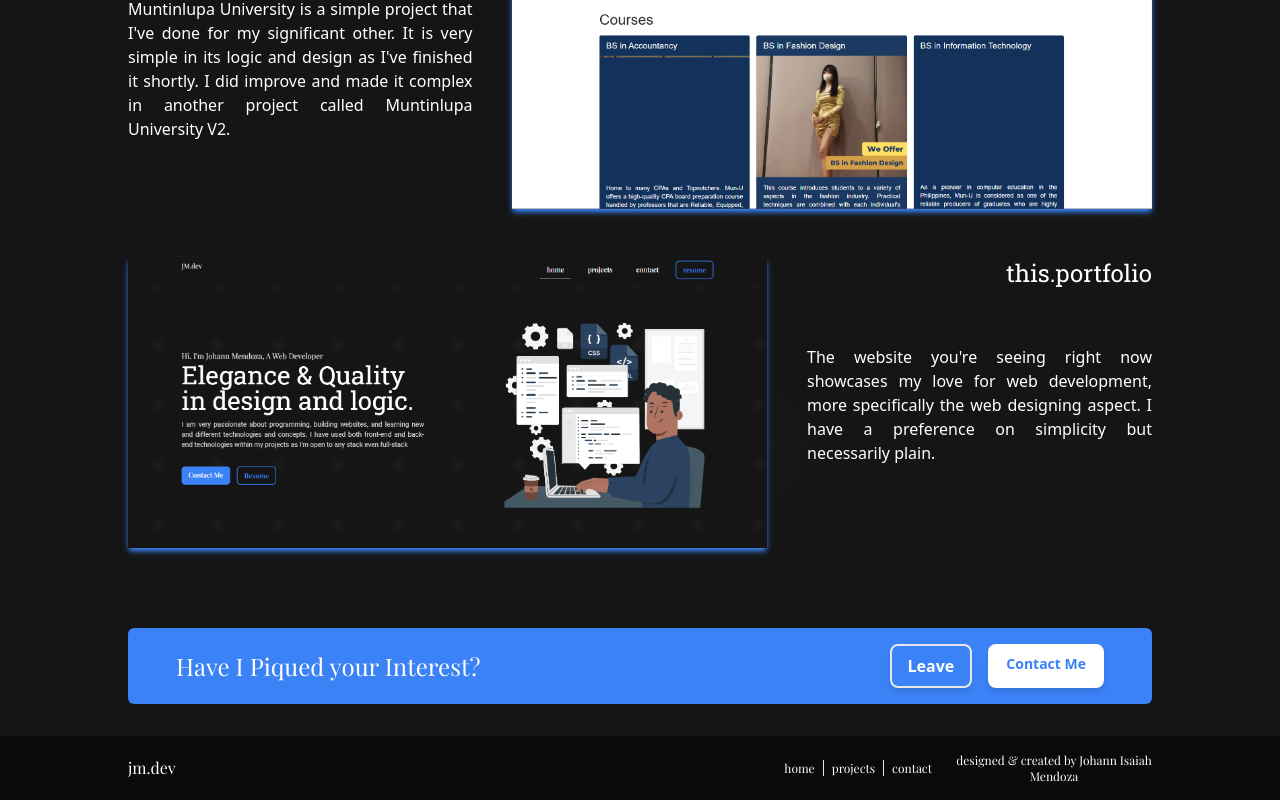
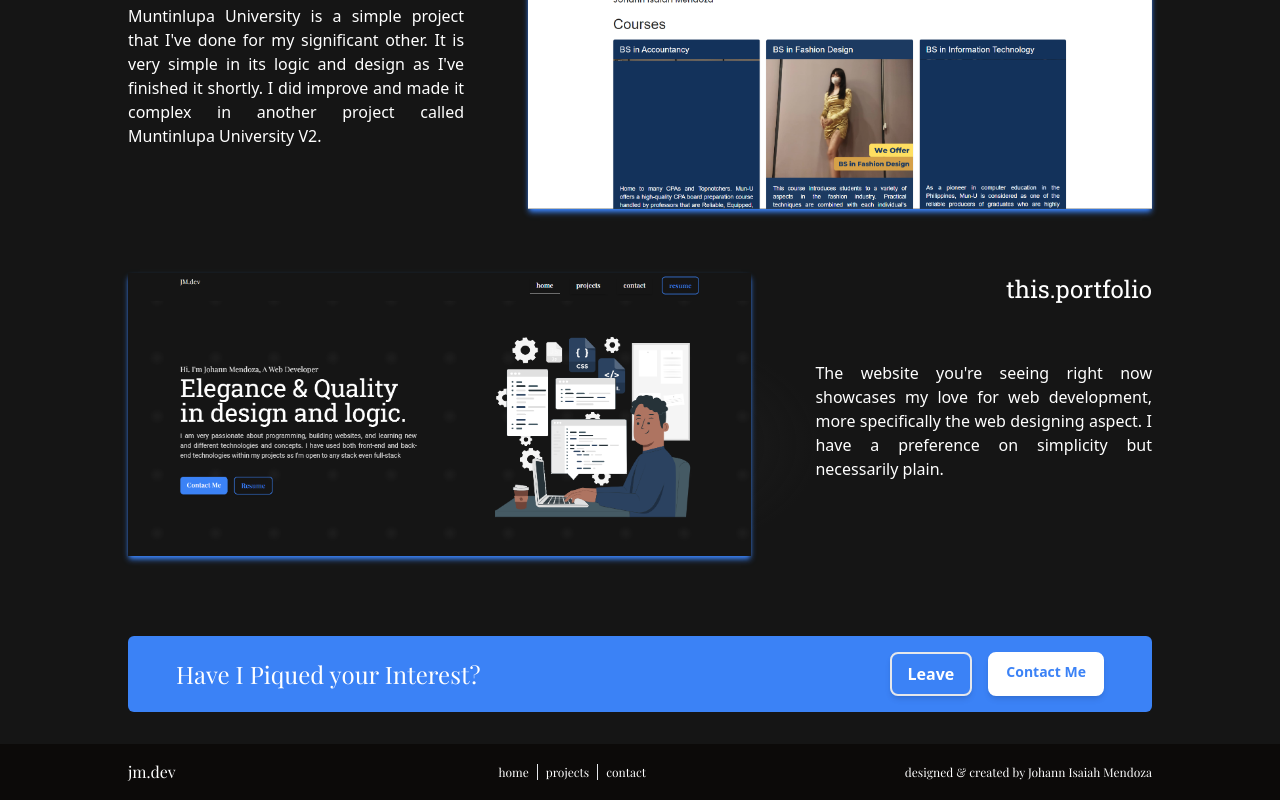
Before and after one commit to MrXInfinity/MrXInfinity.github.io, a Next.js app: page / in a window 1280 px wide. Shown: the part 3232-4032 px from the top of the page. Built offline with nearby package versions, Linux system fonts and the light colour scheme; some icons are missing.

Commit message:
css changes on footer and contact rem and some bug fixes

```diff
--- a/components/contactreminder.tsx
+++ b/components/contactreminder.tsx
@@ -5,9 +5,14 @@ import { useState } from "react";
 export const ContactReminder = () => {
   const [restrictLeave, setRestrictLeave] = useState(false);
   return (
-    <div className="flex justify-center">
+    <motion.div
+      className="flex justify-center"
+      initial={{ opacity: 0, y: 20 }}
+      whileInView={{ opacity: 1, y: 0, transition: { duration: 0.4 } }}
+      viewport={{ once: true, amount: "all" }}
+    >
       <div className="flex w-full max-w-md items-center justify-between gap-4 rounded-md bg-blue-500 p-4 sm:max-w-none sm:px-8 md:px-12">
-        <h1 className="font-playfairDisplay text-lg sm:text-2xl">
+        <h1 className="w-fit shrink font-playfairDisplay text-lg sm:text-2xl">
           Have I Piqued your Interest?
         </h1>
         <div
@@ -44,12 +49,12 @@ export const ContactReminder = () => {
               </motion.div>
             ) : (
               <motion.div
-                className="flex shrink-0"
+                className="flex"
                 whileTap={{ scale: 0.9 }}
               >
                 <Link
                   href="/contact"
-                  className="button_transition border-2 border-white bg-white px-4 py-2 text-sm text-blue-500 hover:border-blue-400"
+                  className="button_transition border-2 border-white bg-white px-4 py-2 text-center text-sm text-blue-500 hover:border-blue-400"
                 >
                   Contact Me
                 </Link>
@@ -58,6 +63,6 @@ export const ContactReminder = () => {
           </AnimatePresence>
         </div>
       </div>
-    </div>
+    </motion.div>
   );
 };
--- a/components/footer.tsx
+++ b/components/footer.tsx
@@ -3,14 +3,14 @@ import Link from "next/link";
 
 export const Footer = () => {
   return (
-    <div className="mt-6 flex flex-col items-center justify-between gap-4 bg-stone-950 p-4 sm:mt-8 md:px-32 lg:flex-row">
-      <div className="flex w-full max-w-md justify-between sm:max-w-none">
+    <div className="mt-6 flex flex-col items-center justify-between gap-4 bg-stone-950 px-8 py-4 font-playfairDisplay sm:mt-8 sm:flex-row lg:px-24 xl:px-32">
+      <div className="flex w-full max-w-md flex-auto items-center justify-between sm:max-w-none">
         <div className="flex items-center gap-4">
-          <h1 className="font-playfairDisplay">jm.dev</h1>
+          <h1>jm.dev</h1>
           <SiGithub className="h-4 w-4 text-blue-500" />
           <SiLinkedin className="h-4 w-4 text-blue-500" />
         </div>
-        <div className="flex items-center divide-x divide-solid font-playfairDisplay text-xs">
+        <div className="flex items-center divide-x divide-solid text-xs">
           <Link
             href="/"
             className="px-2"
@@ -30,10 +30,13 @@ export const Footer = () => {
             contact
           </Link>
         </div>
+        <div className=" hidden text-xs sm:block ">
+          designed & created by Johann Isaiah Mendoza
+        </div>
       </div>
-      <h1 className="text-center font-playfairDisplay text-xs">
+      <div className="flex-auto shrink-0 text-center text-xs sm:hidden">
         designed & created by Johann Isaiah Mendoza
-      </h1>
+      </div>
     </div>
   );
 };
--- a/components/projects.tsx
+++ b/components/projects.tsx
@@ -76,7 +76,7 @@ export const Projects = () => {
 
   return (
     <div className="flex justify-center">
-      <div className="flex snap-center flex-col items-center gap-6 sm:gap-10 xl:max-w-[80rem]">
+      <div className="flex w-full snap-center flex-col items-stretch gap-6 sm:gap-10 xl:max-w-[80rem]">
         <motion.div
           initial={{ opacity: 0, x: -20 }}
           whileInView={{ opacity: 1, x: 0, transition: { duration: 0.5 } }}
@@ -97,7 +97,7 @@ export const Projects = () => {
             </Link>
           </motion.div>
         </motion.div>
-        <div className="flex max-w-md flex-col gap-10 sm:max-w-none sm:gap-12">
+        <div className="flex max-w-md flex-col gap-10 sm:max-w-none sm:gap-12 lg:gap-16">
           {projectsList.map(
             (
               {
@@ -118,7 +118,7 @@ export const Projects = () => {
                   transition: { duration: 0.3 },
                 }}
                 viewport={{ once: true, amount: "all" }}
-                className="group flex flex-col justify-between gap-4 sm:gap-6 md:flex-row md:gap-10 md:even:flex-row-reverse"
+                className="group flex flex-col justify-between gap-4 sm:gap-6 md:flex-row md:gap-10 md:even:flex-row-reverse lg:gap-16"
                 key={index}
               >
                 <div className="flex w-full max-w-sm items-center justify-between sm:max-w-none md:max-w-sm md:flex-col md:items-start md:justify-start md:group-even:items-end">
```
